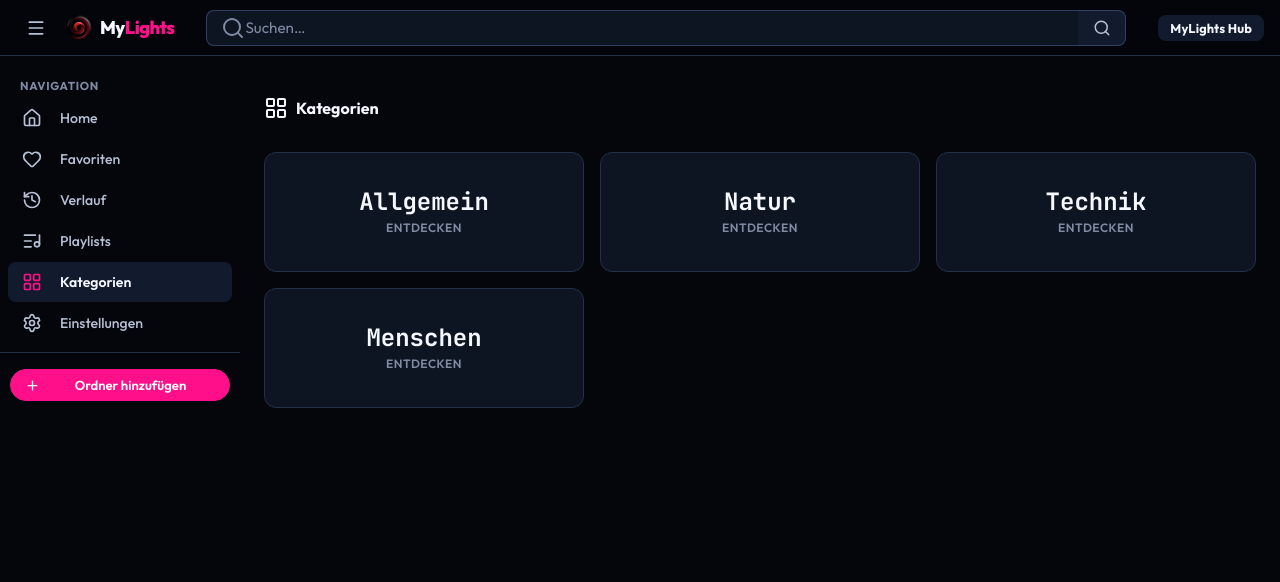
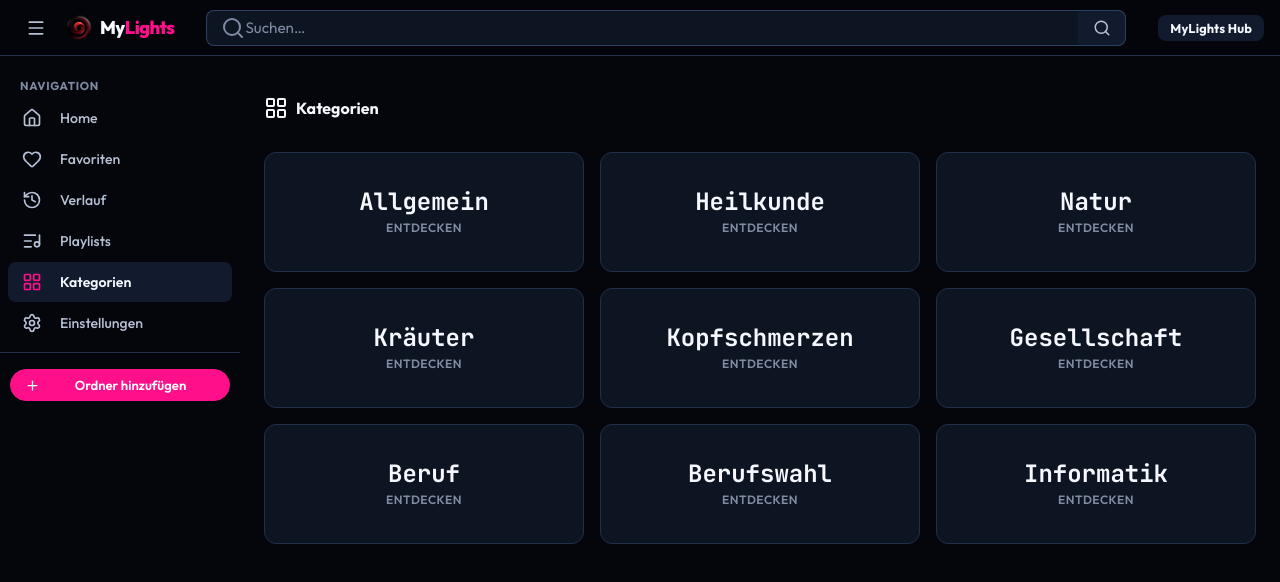
Before and after one commit to HardBoss07/m106-media-project, a Next.js app in the folder frontend/: page /categories in a window 1280 px wide. Shown: the top 582 px of the page. Built offline with nearby package versions, Linux system fonts and the light colour scheme.

Commit message:
updated categories to fit whats in the database

```diff
--- a/frontend/app/(dashboard)/categories/page.tsx
+++ b/frontend/app/(dashboard)/categories/page.tsx
@@ -1,12 +1,22 @@
-'use client';
+"use client";
 
-import { LayoutGrid } from 'lucide-react';
+import { LayoutGrid } from "lucide-react";
 
 export default function CategoriesPage() {
-  const categories = ['Allgemein', 'Natur', 'Technik', 'Menschen'];
+  const categories = [
+    "Allgemein",
+    "Heilkunde",
+    "Natur",
+    "Kräuter",
+    "Kopfschmerzen",
+    "Gesellschaft",
+    "Beruf",
+    "Berufswahl",
+    "Informatik"
+  ];
 
   return (
-    <div style={{ padding: '40px 24px' }}>
+    <div style={{ padding: "40px 24px" }}>
       <div className="section-hd">
         <div className="section-title">
           <LayoutGrid className="w-6 h-6 mr-2" />
@@ -14,10 +24,22 @@ export default function CategoriesPage() {
         </div>
       </div>
 
-      <div className="vgrid" style={{ marginTop: '32px' }}>
-        {categories.map(cat => (
-          <div key={cat} className="stat-tile clickable" style={{ height: '120px', display: 'flex', flexDirection: 'column', justifyContent: 'center', alignItems: 'center' }}>
-            <div className="stat-val" style={{ fontSize: '1.5rem' }}>{cat}</div>
+      <div className="vgrid" style={{ marginTop: "32px" }}>
+        {categories.map((cat) => (
+          <div
+            key={cat}
+            className="stat-tile clickable"
+            style={{
+              height: "120px",
+              display: "flex",
+              flexDirection: "column",
+              justifyContent: "center",
+              alignItems: "center",
+            }}
+          >
+            <div className="stat-val" style={{ fontSize: "1.5rem" }}>
+              {cat}
+            </div>
             <div className="stat-lbl">Entdecken</div>
           </div>
         ))}
--- a/frontend/app/(dashboard)/layout.tsx
+++ b/frontend/app/(dashboard)/layout.tsx
@@ -1,9 +1,9 @@
-'use client';
+"use client";
 
-import { useState } from 'react';
-import Header from '@/components/layout/Navbar';
-import Sidebar from '@/components/layout/Sidebar';
-import { useRouter, usePathname } from 'next/navigation';
+import { useState } from "react";
+import Header from "@/components/layout/Navbar";
+import Sidebar from "@/components/layout/Sidebar";
+import { useRouter, usePathname } from "next/navigation";
 
 export default function DashboardLayout({
   children,
@@ -14,16 +14,25 @@ export default function DashboardLayout({
   const router = useRouter();
   const pathname = usePathname();
 
-  const categories = ['Allgemein', 'Natur', 'Technik', 'Menschen'];
+  const categories = [
+    "Heilkunde",
+    "Natur",
+    "Kräuter",
+    "Kopfschmerzen",
+    "Gesellschaft",
+    "Beruf",
+    "Berufswahl",
+    "Informatik",
+  ];
 
   // Map pathname to activeView
   const getActiveView = () => {
-    if (pathname === '/') return 'home';
-    return pathname.replace('/', '');
+    if (pathname === "/") return "home";
+    return pathname.replace("/", "");
   };
 
   const handleViewChange = (view: string) => {
-    if (view === 'home') router.push('/');
+    if (view === "home") router.push("/");
     else router.push(`/${view}`);
   };
 
@@ -31,12 +40,12 @@ export default function DashboardLayout({
     <div className="flex flex-col min-h-screen">
       <Header
         onSearch={(q) => {
-            // How to handle search across pages?
-            // Maybe use a search param or a global state/context
-            const params = new URLSearchParams(window.location.search);
-            if (q) params.set('q', q);
-            else params.delete('q');
-            router.push(`${pathname}?${params.toString()}`);
+          // How to handle search across pages?
+          // Maybe use a search param or a global state/context
+          const params = new URLSearchParams(window.location.search);
+          if (q) params.set("q", q);
+          else params.delete("q");
+          router.push(`${pathname}?${params.toString()}`);
         }}
         onAppModeChange={() => {}}
         onToggleSidebar={() => setIsSidebarCollapsed(!isSidebarCollapsed)}
@@ -48,17 +57,24 @@ export default function DashboardLayout({
           activeView={getActiveView()}
           onViewChange={handleViewChange}
           categories={categories}
-          activeCategory={new URLSearchParams(typeof window !== 'undefined' ? window.location.search : '').get('cat') || ''}
+          activeCategory={
+            new URLSearchParams(
+              typeof window !== "undefined" ? window.location.search : "",
+            ).get("cat") || ""
+          }
           onCategoryChange={(cat) => {
             const params = new URLSearchParams(window.location.search);
-            if (cat) params.set('cat', cat);
-            else params.delete('cat');
+            if (cat) params.set("cat", cat);
+            else params.delete("cat");
             router.push(`${pathname}?${params.toString()}`);
           }}
           isCollapsed={isSidebarCollapsed}
         />
 
-        <main id="main" className={`${isSidebarCollapsed ? 'wide' : ''} flex-1`}>
+        <main
+          id="main"
+          className={`${isSidebarCollapsed ? "wide" : ""} flex-1`}
+        >
           {children}
         </main>
       </div>
--- a/frontend/app/(dashboard)/page.tsx
+++ b/frontend/app/(dashboard)/page.tsx
@@ -142,7 +142,7 @@ function HomeContent() {
       <div id="chips" className="chips">
         <div className="chip active">Neueste</div>
         <button className="chip">Name</button>
-        <button className="chip">Größe</button>
+        <button className="chip">Grösse</button>
       </div>
 
       <div style={{ padding: '20px 24px 60px' }}>
```
Also changed, not shown: frontend/constants/filters.ts (+13 -4 lines).
